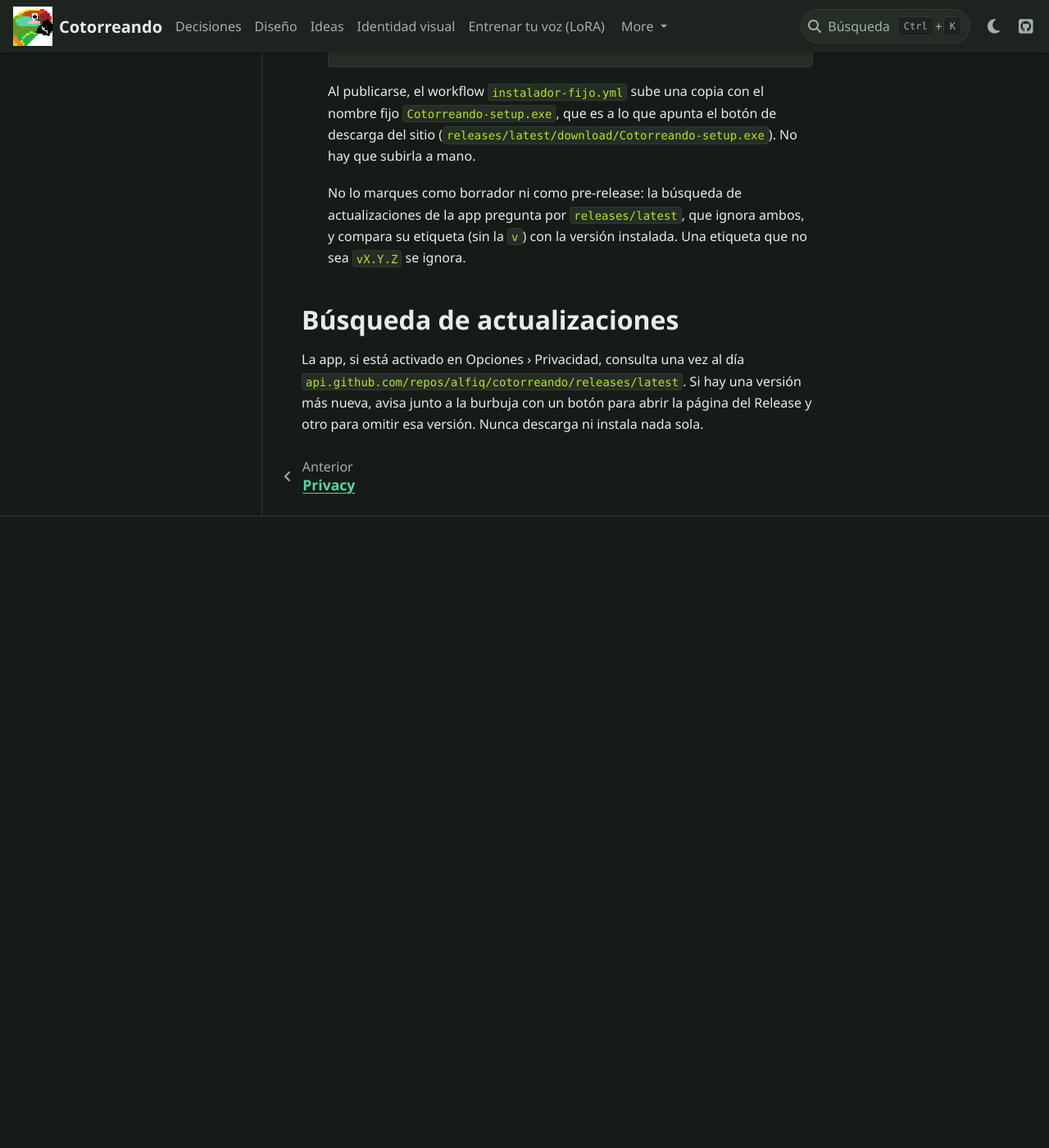
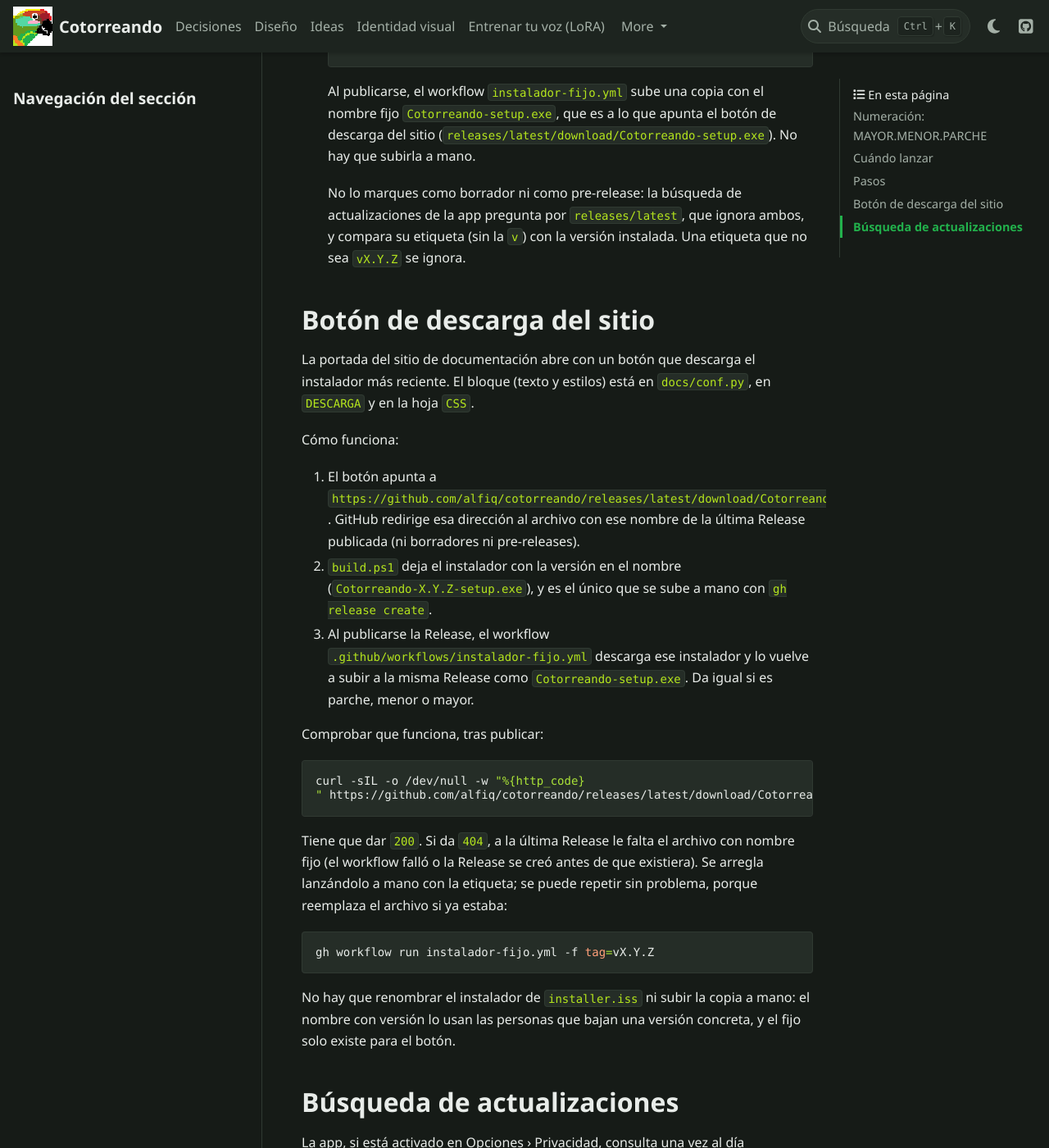
Before and after one commit to alfiq/cotorreando, a Sphinx documentation site: the page built from docs/VERSIONES.md, in a window 1280 px wide and 1400 px high, scrolled down 2060 px. Shown: the whole window at 82% size. Built offline with Sphinx 7.4.7 and the PyData theme 0.15.4, drawn with Linux system fonts in a browser that asks for light colours; before the commit the page ends 2690 px from its top, so only the background shows below that.

Commit message:
Documenta el botón de descarga y el instalador con nombre fijo

````diff
--- a/docs/VERSIONES.md
+++ b/docs/VERSIONES.md
@@ -80,6 +80,41 @@ versión pequeña que funciona que una grande a medias.
    pregunta por `releases/latest`, que ignora ambos, y compara su etiqueta (sin la `v`) con la
    versión instalada. Una etiqueta que no sea `vX.Y.Z` se ignora.
 
+## Botón de descarga del sitio
+
+La portada del sitio de documentación abre con un botón que descarga el instalador más reciente.
+El bloque (texto y estilos) está en `docs/conf.py`, en `DESCARGA` y en la hoja `CSS`.
+
+Cómo funciona:
+
+1. El botón apunta a
+   `https://github.com/alfiq/cotorreando/releases/latest/download/Cotorreando-setup.exe`. GitHub
+   redirige esa dirección al archivo con ese nombre de la última Release publicada (ni borradores
+   ni pre-releases).
+2. `build.ps1` deja el instalador con la versión en el nombre (`Cotorreando-X.Y.Z-setup.exe`), y
+   es el único que se sube a mano con `gh release create`.
+3. Al publicarse la Release, el workflow `.github/workflows/instalador-fijo.yml` descarga ese
+   instalador y lo vuelve a subir a la misma Release como `Cotorreando-setup.exe`. Da igual si es
+   parche, menor o mayor.
+
+Comprobar que funciona, tras publicar:
+
+```bash
+curl -sIL -o /dev/null -w "%{http_code}
+" https://github.com/alfiq/cotorreando/releases/latest/download/Cotorreando-setup.exe
+```
+
+Tiene que dar `200`. Si da `404`, a la última Release le falta el archivo con nombre fijo (el
+workflow falló o la Release se creó antes de que existiera). Se arregla lanzándolo a mano con la
+etiqueta; se puede repetir sin problema, porque reemplaza el archivo si ya estaba:
+
+```bash
+gh workflow run instalador-fijo.yml -f tag=vX.Y.Z
+```
+
+No hay que renombrar el instalador de `installer.iss` ni subir la copia a mano: el nombre con
+versión lo usan las personas que bajan una versión concreta, y el fijo solo existe para el botón.
+
 ## Búsqueda de actualizaciones
 
 La app, si está activado en Opciones › Privacidad, consulta una vez al día
````
Also changed, not shown: AGENTS.md (+3 -0 lines).
